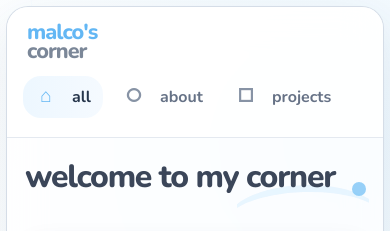
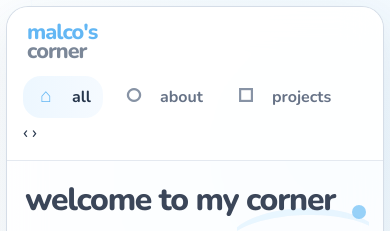
Before and after one commit to MalcoGuerreiro/malcos-corner, a website: page public/index.html in a window 390 px wide. Shown: the top 231 px of the page. Drawn offline with nearby package versions, Linux system fonts and the light colour scheme; no server answers.

Commit message:
Add mobile nav scroll cues

```diff
--- a/public/index.html
+++ b/public/index.html
@@ -38,6 +38,7 @@
         <span>corner</span>
       </a>
 
+      <div class="mobile-tabs-wrap">
       <nav class="side-tabs" aria-label="main sections" data-i18n-aria-label="aria.mainSections">
         <button class="tab-button active" data-tab="all" type="button">
           <span class="nav-icon" aria-hidden="true">⌂</span>
@@ -68,6 +69,9 @@
           <span data-i18n="tabs.links">links</span>
         </button>
       </nav>
+        <span id="mobile-tabs-left" class="mobile-scroll-cue mobile-scroll-cue-left" aria-hidden="true">‹</span>
+        <span id="mobile-tabs-right" class="mobile-scroll-cue mobile-scroll-cue-right" aria-hidden="true">›</span>
+      </div>
 
       <footer class="sidebar-status" aria-label="current time and date" data-i18n-aria-label="aria.currentTime">
         <p id="clock-time" class="clock-time">--:-- --</p>
```
